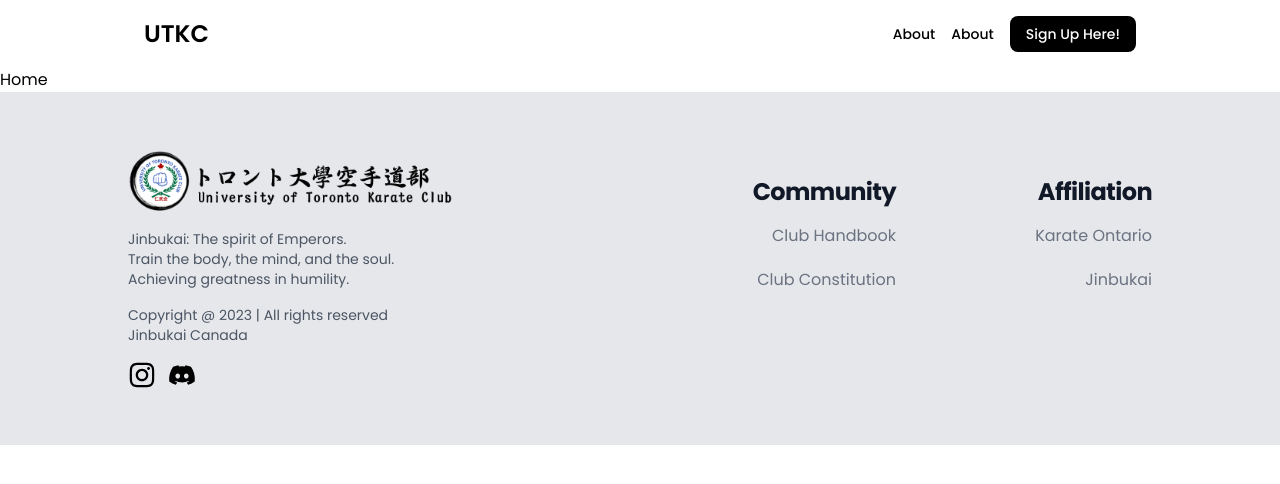
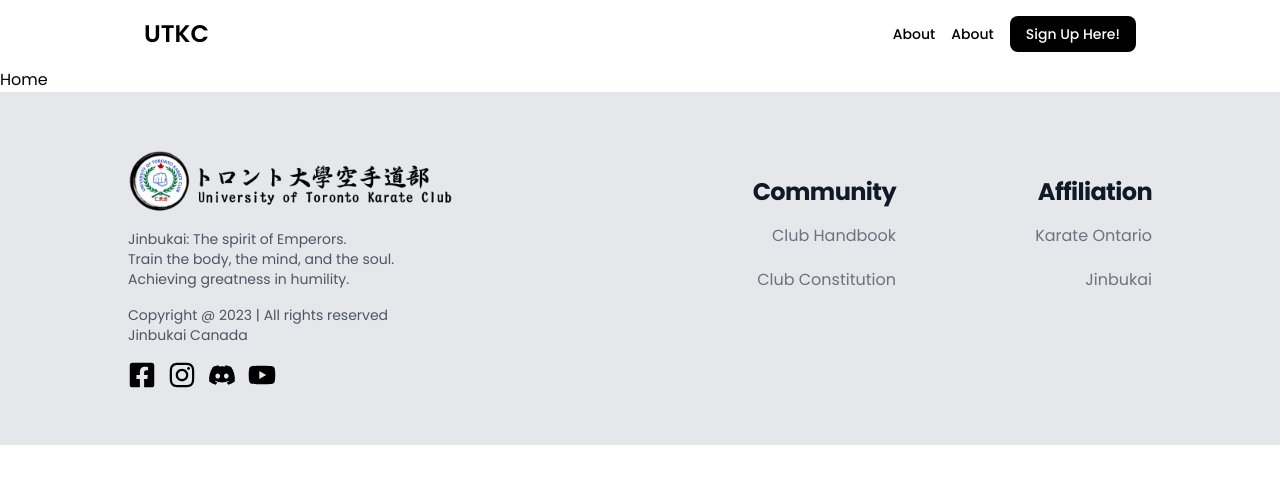
Before and after one commit to patricklouisw/utkc-new-website, a Next.js app in the folder web/: page / in a window 1280 px wide. Shown: the top 484 px of the page. Built offline with nearby package versions, Linux system fonts and the light colour scheme.

Commit message:
Fixed link in footer (all except for discord)

```diff
--- a/web/src/components/footer.tsx
+++ b/web/src/components/footer.tsx
@@ -2,6 +2,8 @@ import Link from "next/link";
 import Image from "next/image";
 import { FaInstagram } from "react-icons/fa";
 import { FaDiscord } from "react-icons/fa";
+import { FaYoutube } from "react-icons/fa";
+import { FaFacebookSquare } from "react-icons/fa";
 
 export function Footer() {
   return (
@@ -24,11 +26,21 @@ export function Footer() {
             Jinbukai Canada
           </p>
           <div className="inline-flex gap-3">
-            <Link href="/">
+            <Link
+              href="https://www.facebook.com/uoftkarateclub/"
+              target="_blank
+          "
+            >
+              <FaFacebookSquare className="w-7 h-7" />
+            </Link>
+            <Link href="https://www.instagram.com/uoftkarate/" target="_blank">
               <FaInstagram className="w-7 h-7" />
             </Link>
-            <Link href="/">
+            <Link href="/" target="_blank">
               <FaDiscord className="w-7 h-7" />
+            </Link>
+            <Link href="https://www.youtube.com/user/utkc63" target="_blank">
+              <FaYoutube className="w-7 h-7" />
             </Link>
           </div>
         </div>
```
